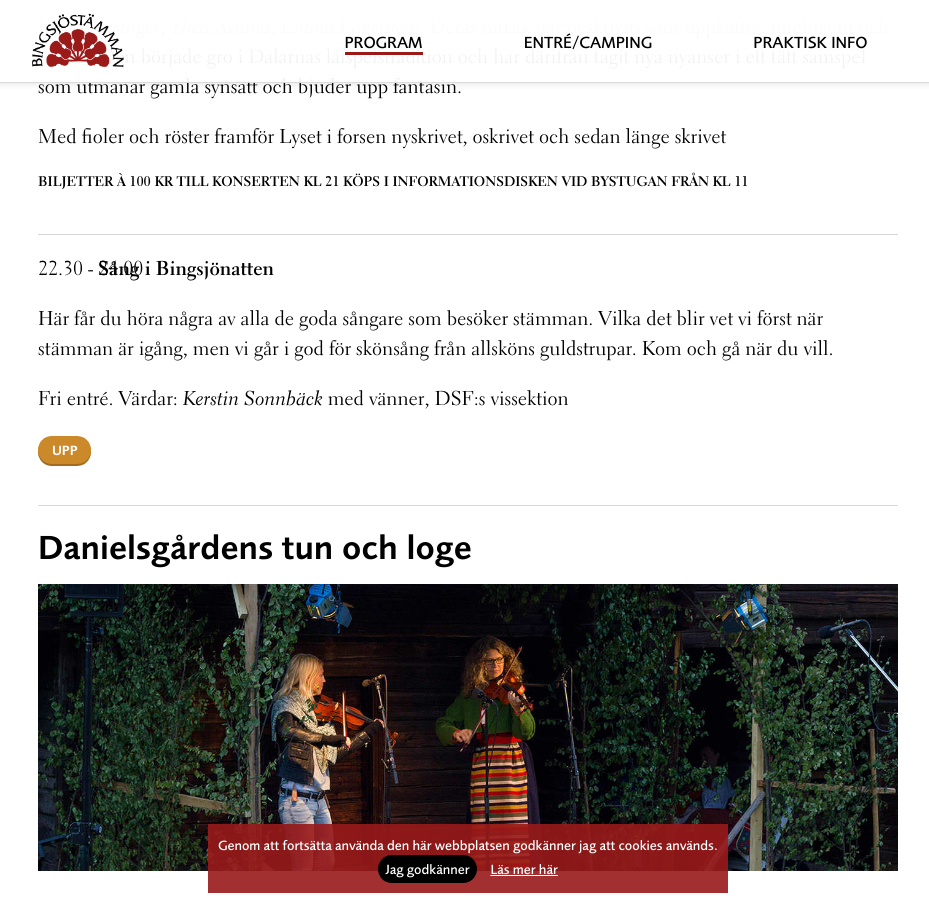
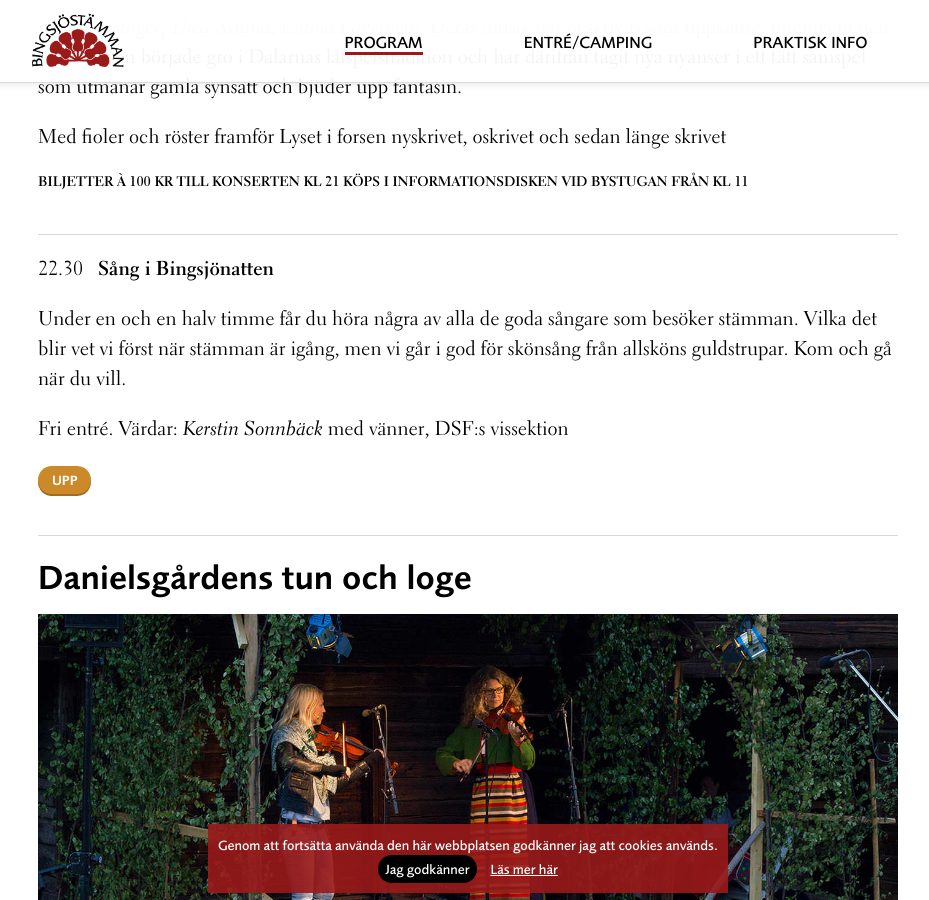
Before and after one commit to bingsjostamman/bingsjostamman.github.io, a Jekyll site: the page built from 2018/program-onsdag.md, in a window 1280 px wide and 900 px high, scrolled down 7732 px. Shown: the whole window, without its empty margins (172-1101 px from the left). Built offline with Jekyll 4.4.1, drawn with Linux system fonts in a browser that asks for light colours.

Commit message:
minor correction

```diff
--- a/2018/program-onsdag.md
+++ b/2018/program-onsdag.md
@@ -286,10 +286,10 @@ Biljetter à 100 kr till konserten kl 21 köps i informationsdisken vid bystugan
 
 ----
 
-22.30 - 24.00
+22.30
 : **Sång i Bingsjönatten**
 
-Här får du höra några av alla de goda sångare som besöker stämman. Vilka det blir vet vi först när stämman är igång, men vi går i god för skönsång från allsköns guldstrupar. Kom och gå när du vill.
+Under en och en halv timme får du höra några av alla de goda sångare som besöker stämman. Vilka det blir vet vi först när stämman är igång, men vi går i god för skönsång från allsköns guldstrupar. Kom och gå när du vill.
 
 Fri entré. Värdar: _Kerstin Sonnbäck_ med vänner, DSF:s vissektion
 
```
